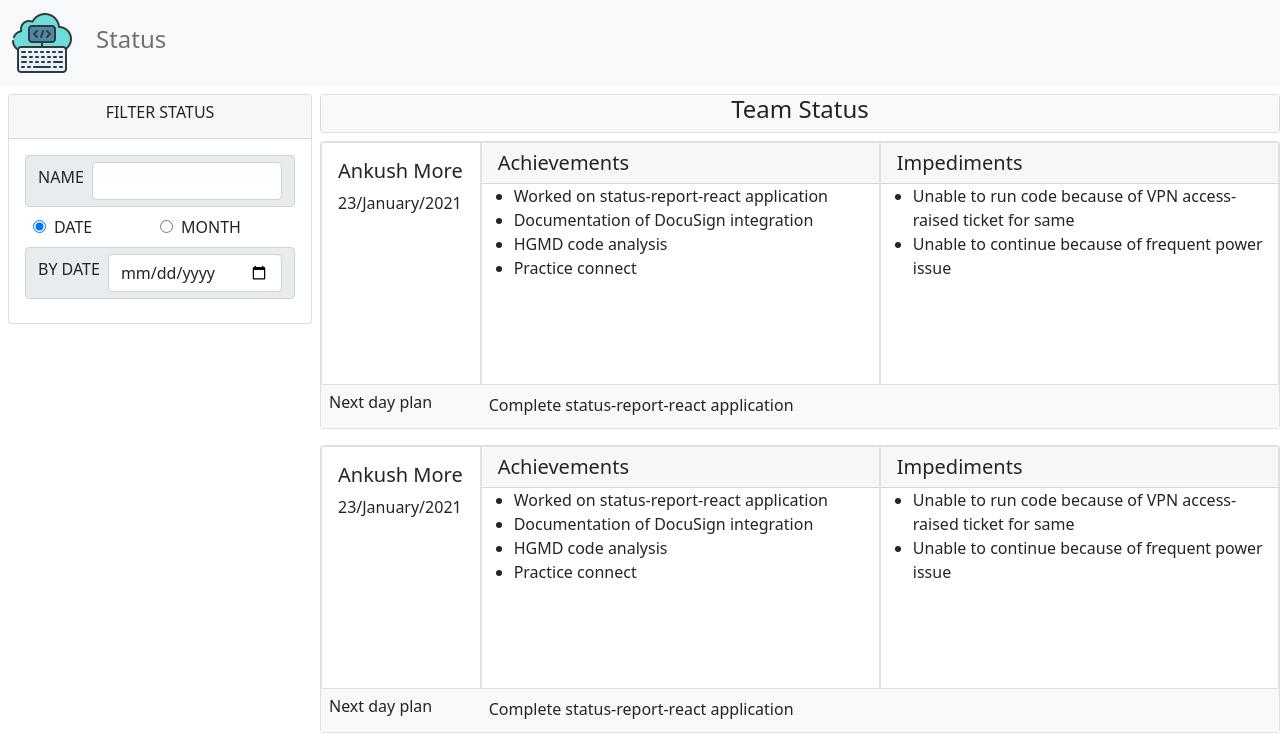
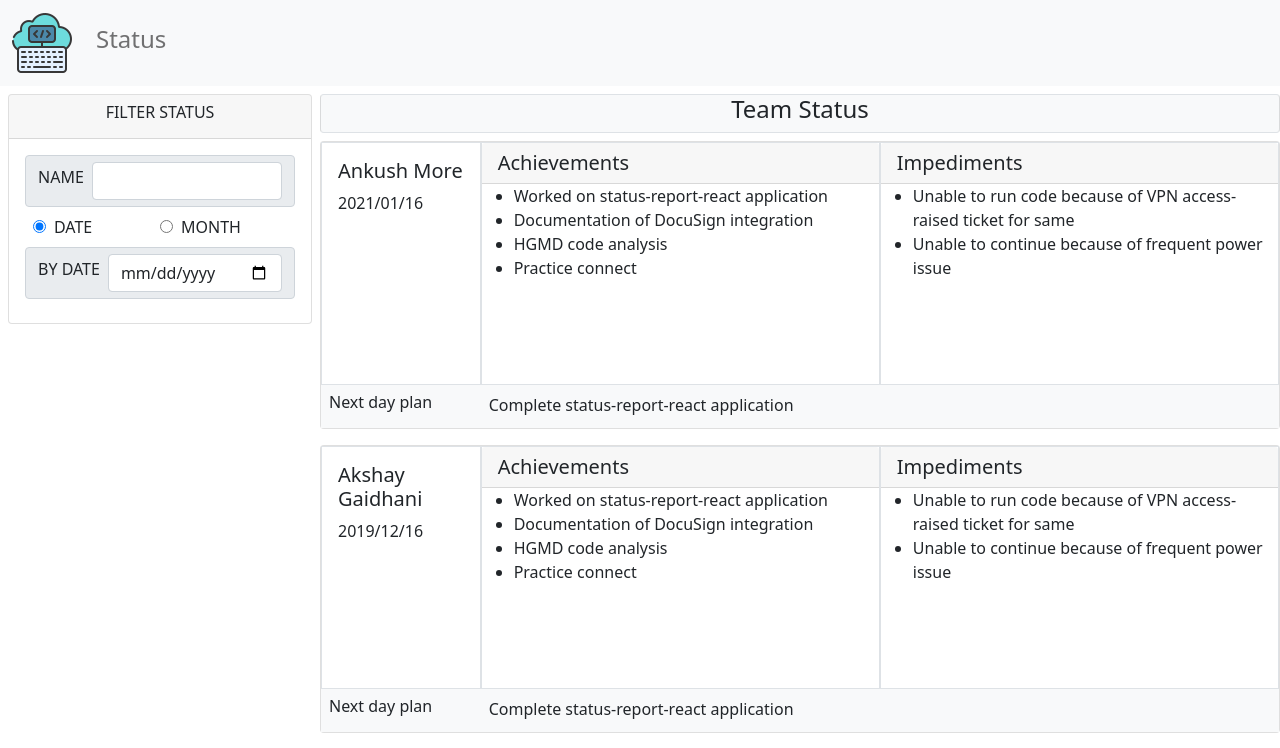
Before and after one commit to Sandya-Joyce/status-report-app, a React (Create React App) app: page / in a window 1280 px wide. Shown: the top 748 px of the page. Built offline with nearby package versions, Linux system fonts and the light colour scheme.

Commit message:
bind status filter to status list

```diff
--- a/src/App.js
+++ b/src/App.js
@@ -1,3 +1,5 @@
+import react, { useState } from "react";
+
 import "bootstrap/dist/css/bootstrap.css";
 import StatusList from "./Components/Status/StatusList/StatusList";
 import StatusListFilter from "./Components/Status/StatusListFilter/StatusListFilter";
@@ -6,18 +8,34 @@ import Footer from "./Components/UI/Footer/Footer";
 import Header from "./Components/UI/Header/Header";
 
 function App() {
+  const [employeeNameToSearch, setemployeeNameToSearch] = useState("");
+  const [statusDateToFilter, setStatusDateToFilter] = useState("");
+
+  const searchByEmployeeNameHandler = (str) => {
+    setemployeeNameToSearch(str);
+  };
+
+  const searchByDateHandler = (date) => {
+    setStatusDateToFilter(date);
+  };
+
   return (
     <>
       <Header />
       <div className="col-md-12 row g-0">
-
-          <StatusListFilter />
+        <StatusListFilter
+          searchByEmployeeName={searchByEmployeeNameHandler}
+          searchByDate={searchByDateHandler}
+        />
         <div className="col-md-9 ">
           <div className="text-center mb-2 mt-2 border-top border-bottom bg-light card">
             <h4>Team Status</h4>
           </div>
           <div>
-            <StatusList />
+            <StatusList
+              employeeName={employeeNameToSearch}
+              statusDate={statusDateToFilter}
+            />
           </div>
         </div>
       </div>
--- a/src/Components/Status/StatusList/StatusList.jsx
+++ b/src/Components/Status/StatusList/StatusList.jsx
@@ -1,14 +1,14 @@
-import React from "react";
+import React, { useEffect } from "react";
 import Card from "../../UI/Card/Card";
 import Status from "../Status/Status";
 
-const StatusList = () => {
+const StatusList = ({ employeeName, statusDate }) => {
   let statusListData = [
     {
       objId: 1,
       employeeId: "HM0008441",
       employeeName: "Ankush More",
-      date: "23/January/2021",
+      date: "2021/01/16",
       achievements: [
         "Worked on status-report-react application",
         "Documentation of DocuSign integration",
@@ -23,9 +23,9 @@ const StatusList = () => {
     },
     {
       objId: 2,
-      employeeId: "HM0008441",
-      employeeName: "Ankush More",
-      date: "23/January/2021",
+      employeeId: "HM0008442",
+      employeeName: "Akshay Gaidhani",
+      date: "2019/12/16",
       achievements: [
         "Worked on status-report-react application",
         "Documentation of DocuSign integration",
@@ -40,9 +40,9 @@ const StatusList = () => {
     },
     {
       objId: 3,
-      employeeId: "HM0008441",
-      employeeName: "Ankush More",
-      date: "23/January/2021",
+      employeeId: "HM0008443",
+      employeeName: "Vijay Bhusari",
+      date: "2020/01/10",
       achievements: [
         "Worked on status-report-react application",
         "Documentation of DocuSign integration",
@@ -57,9 +57,9 @@ const StatusList = () => {
     },
     {
       objId: 4,
-      employeeId: "HM0008441",
-      employeeName: "Ankush More",
-      date: "23/January/2021",
+      employeeId: "HM0008444",
+      employeeName: "Aditya Arde",
+      date: "2021/01/16",
       achievements: [
         "Worked on status-report-react application",
         "Documentation of DocuSign integration",
@@ -73,9 +73,19 @@ const StatusList = () => {
       nextDayPlan: "Complete status-report-react application",
     },
   ];
+
+  let filteredStatusList = statusListData;
+
+  filteredStatusList = statusListData.filter((status) => {
+    return (
+      status.employeeName.toLowerCase().includes(employeeName.toLowerCase()) &&
+      status.date.includes(statusDate)
+    );
+  });
+
   return (
     <Card>
-      {statusListData.map((status) => {
+      {filteredStatusList.map((status) => {
         return (
           <Status
             key={status.objId}
--- a/src/Components/Status/StatusListFilter/StatusListFilter.jsx
+++ b/src/Components/Status/StatusListFilter/StatusListFilter.jsx
@@ -1,11 +1,16 @@
-import React, { useState } from "react";
+import React, { useState, useRef } from "react";
 
-const StatusListFilter = () => {
-  const [dateBy, setDateBy] = useState("date");
+const StatusListFilter = ({ searchByEmployeeName, searchByDate }) => {
+  const refEmployeeName = useRef("");
+  const refDate = useRef("");
+  const [dateType, setDateType] = useState("date");
 
-  const radioDateChangeHandler = (e) => {
-    console.log(dateBy);
-    setDateBy(e.target.value);
+  const EmployeeNameChangeHandler = () => {
+    searchByEmployeeName(refEmployeeName.current.value);
+  };
+
+  const DateTypeChangeHandler = () => {
+    searchByDate(refDate.current.value.replace(/-/g, "/"));
   };
 
   return (
@@ -21,8 +26,11 @@ const StatusListFilter = () => {
                 NAME
               </label>
               <input
+                ref={refEmployeeName}
+                onChange={EmployeeNameChangeHandler}
                 type="search"
                 className="form-control"
+                autoComplete="off"
                 name="txt-name"
                 id="fldName"
               />
@@ -34,7 +42,9 @@ const StatusListFilter = () => {
                   type="radio"
                   name="rd-date"
                   value="date"
-                  onChange={radioDateChangeHandler}
+                  onChange={(e) => {
+                    setDateType(e.target.value);
+                  }}
                   id="rdDate"
                   defaultChecked
                 />
@@ -46,39 +56,28 @@ const StatusListFilter = () => {
                   type="radio"
                   name="rd-date"
                   value="month"
-                  onChange={radioDateChangeHandler}
+                  onChange={(e) => {
+                    setDateType(e.target.value);
+                  }}
                   id="rdMonth"
                 />
                 <label htmlFor="rdMonth">MONTH</label>
               </div>
             </div>
-            {dateBy === "date" && (
             <div className="input-group-text mb-2">
               <label htmlFor="fldDate" className="form-label me-2">
-                  BY DATE
+                BY {dateType.toUpperCase()}
               </label>
               <input
-                  type="date"
+                ref={refDate}
+                type={dateType}
                 className="form-control"
                 name="dt-by-date"
                 max={new Date().toISOString().split("T")[0]}
                 id="fldDate"
+                onChange={DateTypeChangeHandler}
               />
             </div>
-            )}
-            {dateBy === "month" && (
-              <div className="input-group-text mb-2">
-                <label htmlFor="fldMonth" className="form-label me-2">
-                  BY MONTH
-                </label>
-                <input
-                  type="month"
-                  className="form-control"
-                  name="dt-by-month"
-                  id="fldMonth"
-                />
-              </div>
-            )}
           </div>
         </div>
       </div>
--- a/src/Components/UI/CardBody/CardBody.jsx
+++ b/src/Components/UI/CardBody/CardBody.jsx
@@ -6,8 +6,8 @@ const CardBody = ({ title, dataList }) => {
       <h5 className="card-header">{title}</h5>
       <div className="card-text overflow-auto" style={{ height: "200px" }}>
         <ul>
-          {dataList.map((listItem) => {
-            return <li>{listItem}</li>;
+          {dataList.map((listItem,index) => {
+            return <li key={index}>{listItem}</li>;
           })}
         </ul>
       </div>
```
Lines whose indentation alone changed are shown as unchanged.
